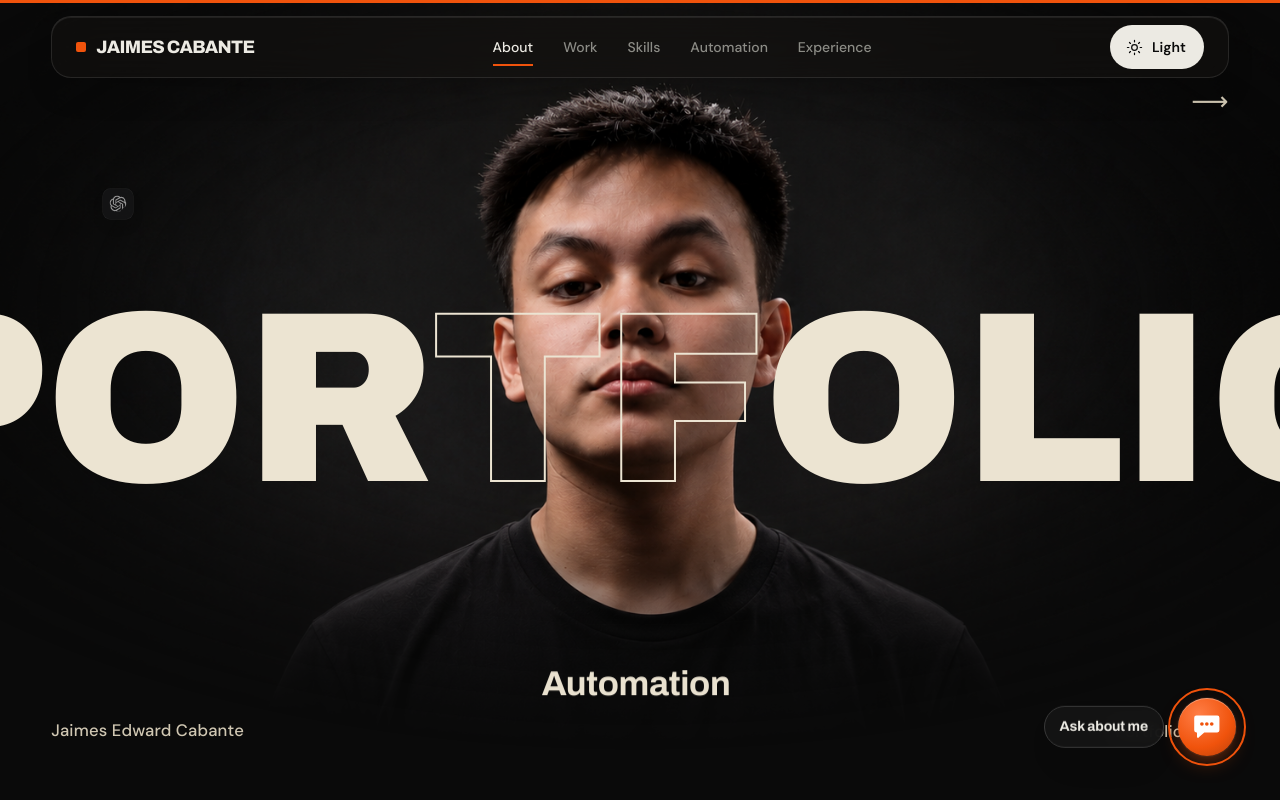
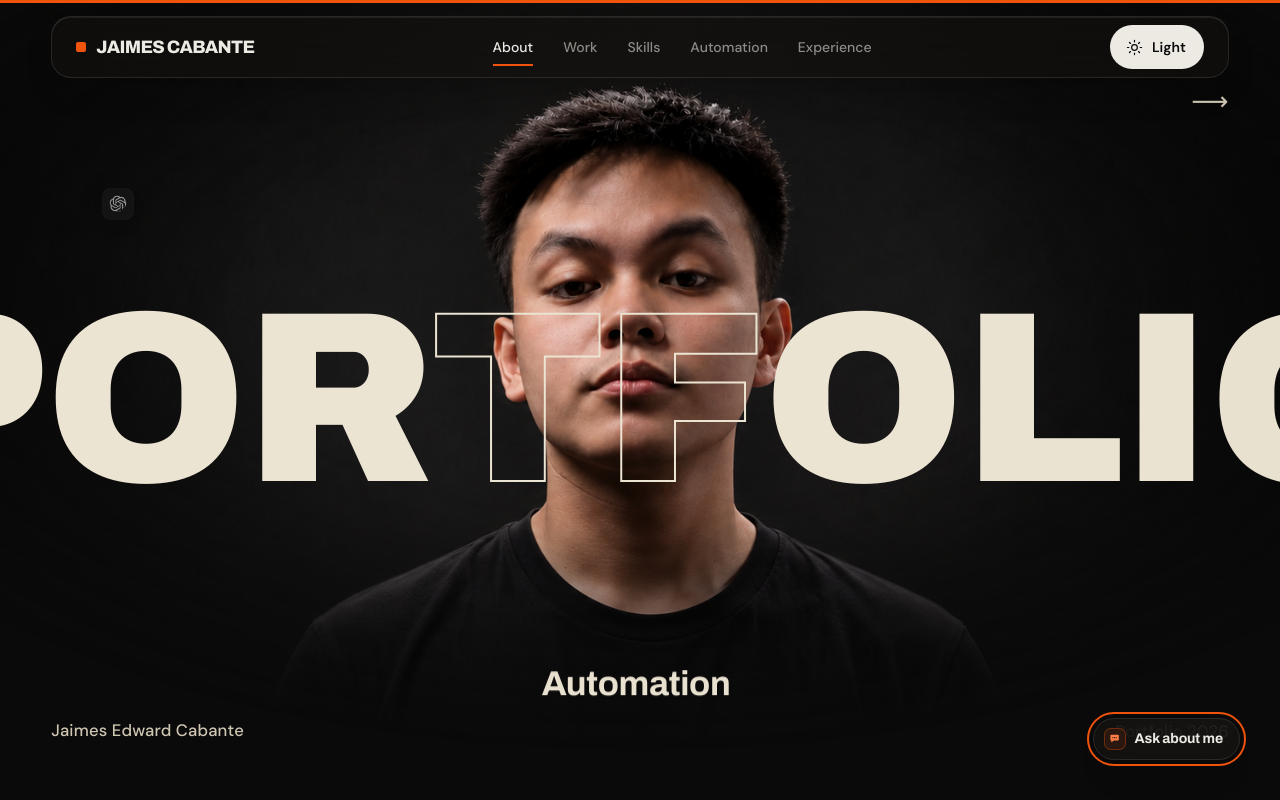
Before and after one commit to Jaimes-Onix/Jaimes-portfolio, a React (Vite) app: page / in a window 1280 px wide. Shown: the top 800 px of the page. Built offline with nearby package versions, Linux system fonts and the light colour scheme.

Commit message:
Chatbot changes

```diff
--- a/src/ChatBot.jsx
+++ b/src/ChatBot.jsx
@@ -12,7 +12,7 @@ import { motion, AnimatePresence, useReducedMotion } from 'framer-motion'
 const EASE = [0.22, 1, 0.36, 1]
 
 const GREETING =
-  "Hey! I'm Jaimes's assistant. Ask me anything about Jaimes — his work, skills, experience — or about this portfolio site itself."
+  "Hey! I'm Jaimes's assistant. Ask me anything about Jaimes: his work, skills, and experience, or about this portfolio site itself."
 
 const SUGGESTIONS = [
   'What does Jaimes do?',
@@ -112,11 +112,6 @@ function Message({ role, content, goto, onGoto }) {
   const isUser = role === 'user'
   return (
     <div className={`cb-msg ${isUser ? 'cb-msg--user' : 'cb-msg--bot'}`}>
-      {!isUser && (
-        <span className="cb-msg__avatar">
-          <BotFace w={28} />
-        </span>
-      )}
       <div className="cb-msg__col">
         <div className="cb-msg__bubble">{linkify(content)}</div>
         {!isUser && goto && (
@@ -207,7 +202,7 @@ export default function ChatBot() {
         const match = raw.match(GOTO_RE)
         const text =
           raw.replace(GOTO_RE, '').replace(/\n{3,}/g, '\n\n').trim() ||
-          'Sure — use the button below. 👇'
+          'Sure, use the button below. 👇'
         const goto = match ? resolveTarget(match[1]) : null
         setMessages((m) => [...m, { role: 'assistant', content: text, goto }])
       } catch (err) {
@@ -273,12 +268,12 @@ export default function ChatBot() {
             animate={reduce ? {} : { opacity: 1, scale: 1 }}
             exit={reduce ? {} : { opacity: 0, scale: 0.6 }}
             transition={{ duration: 0.3, ease: EASE }}
-            whileHover={reduce ? {} : { scale: 1.06 }}
-            whileTap={{ scale: 0.94 }}
+            whileHover={reduce ? {} : { y: -2 }}
+            whileTap={{ scale: 0.96 }}
             title="Ask about Jaimes"
           >
+            <BotFace w={22} />
             <span className="cb-launcher__label">Ask about me</span>
-            <BotFace w={58} />
           </motion.button>
         )}
       </AnimatePresence>
@@ -331,9 +326,6 @@ export default function ChatBot() {
 
               {loading && (
                 <div className="cb-msg cb-msg--bot">
-                  <span className="cb-msg__avatar">
-                    <BotFace w={28} />
-                  </span>
                   <div className="cb-msg__bubble cb-msg__bubble--typing" aria-label="Thinking">
                     <span className="cb-dot" />
                     <span className="cb-dot" />
@@ -367,7 +359,7 @@ export default function ChatBot() {
               </button>
             </form>
 
-            <p className="cb-foot">Ask about Jaimes &amp; this portfolio · powered by AI</p>
+            <p className="cb-foot">Responses are AI-generated</p>
           </motion.div>
         )}
       </AnimatePresence>
--- a/src/styles.css
+++ b/src/styles.css
@@ -435,10 +435,12 @@
   :root[data-theme="light"] .hmask__word .is-out { -webkit-text-stroke-color: var(--ink); }
   :root[data-theme="light"] .hmask__role { color: var(--ink); }
   :root[data-theme="light"] .hmask__corner { color: var(--muted); }
-  /* transparent cut-out: no mask, fills frame, washed lower shirt cropped below the fold */
-  .hmask__photo--cut img {
-    -webkit-mask-image: none;
-    mask-image: none;
+  /* light cut-out: fade the lower torso into the light background so the gray
+     shirt melts into the page. Double class beats the base .hmask__photo img
+     rule (equal specificity would otherwise let the base radial win). */
+  .hmask__photo.hmask__photo--cut img {
+    -webkit-mask-image: radial-gradient(84% 66% at 50% 30%, #000 26%, transparent 58%);
+    mask-image: radial-gradient(84% 66% at 50% 30%, #000 26%, transparent 58%);
     object-fit: cover;
     object-position: center top;
     width: 100%;
@@ -2504,9 +2506,9 @@
 
 
 /* ============================================================
-   Chat assistant — "Ask about Jaimes"
-   Bot logo: a simple tangerine badge with a white chat-bubble icon.
-   Clean and flat, on-brand with the Onyx system. Sized via --bf (px).
+   Chat assistant — "Ask about Jaimes"  (Refined Onyx glass)
+   Logo: a flat rounded chip — soft tangerine tint, hairline accent
+   border, tangerine chat glyph. No gloss. Sized via --bf (px).
    ============================================================ */
 
 .botface {
@@ -2520,33 +2522,38 @@
 .botface__badge {
   position: absolute;
   inset: 0;
-  border-radius: 50%;
+  border-radius: 30%;
   display: grid;
   place-items: center;
-  background: radial-gradient(circle at 36% 28%, var(--accent-ink) 0%, var(--accent) 60%, #b8400a 100%);
-  box-shadow:
-    inset 0 1px 0 rgba(255, 255, 255, 0.32),
-    inset 0 calc(var(--bf, 100) * -0.05px) calc(var(--bf, 100) * 0.1px) rgba(120, 30, 0, 0.4);
+  background: var(--accent-tint);
+  border: 1px solid color-mix(in srgb, var(--accent) 34%, transparent);
 }
 .botface__icon {
-  width: 58%;
-  height: 58%;
-  color: var(--accent); /* the chat-bubble dots inherit this */
+  width: 56%;
+  height: 56%;
+  color: var(--accent-ink);
   display: block;
 }
-
-/* ---- launcher: the glowing bead in the corner; label reveals on hover ---- */
+/* recolour the glyph: tangerine bubble with tint-coloured dots (read as holes) */
+.botface__icon path { fill: currentColor; }
+.botface__icon circle { fill: var(--accent-tint); }
+
+/* ---- launcher: a slim dark-glass pill (small mark + label) ---- */
 .cb-launcher {
   position: fixed;
-  right: clamp(26px, 4vw, 44px);
-  bottom: clamp(26px, 4vw, 44px);
+  right: clamp(20px, 4vw, 40px);
+  bottom: clamp(20px, 4vw, 40px);
   z-index: 90;
-  display: inline-grid;
-  place-items: center;
-  padding: 0;
-  border: none;
-  background: transparent;
-  box-shadow: none;
+  display: inline-flex;
+  align-items: center;
+  gap: 9px;
+  padding: 9px 16px 9px 10px;
+  border-radius: var(--r-pill);
+  border: 1px solid var(--nav-border);
+  background: var(--nav-bg-stuck);
+  -webkit-backdrop-filter: blur(18px) saturate(1.4);
+  backdrop-filter: blur(18px) saturate(1.4);
+  box-shadow: var(--shadow-md);
   color: var(--ink);
   font-family: var(--font-display);
   font-weight: 700;
@@ -2554,60 +2561,43 @@
   letter-spacing: -0.01em;
   cursor: pointer;
   -webkit-tap-highlight-color: transparent;
+  transition: transform 0.22s ease, box-shadow 0.22s ease, border-color 0.22s ease;
+}
+.cb-launcher:hover {
+  border-color: color-mix(in srgb, var(--accent) 50%, var(--nav-border));
+  box-shadow: var(--shadow-lg);
 }
 .cb-launcher:focus-visible {
   outline: 2px solid var(--accent);
-  outline-offset: 8px;
-  border-radius: 50%;
-}
-/* soft ambient glow on the launcher logo so it reads as a button in the corner */
-.cb-launcher .botface__badge {
-  box-shadow:
-    inset 0 1px 0 rgba(255, 255, 255, 0.32),
-    0 8px 22px -6px rgba(240, 83, 12, 0.6),
-    0 0 0 1px rgba(255, 255, 255, 0.06);
-}
-/* label is an absolute tooltip to the LEFT of the bead — keeps the resting
-   state a clean bead and the focus ring tight around it */
-.cb-launcher__label {
-  position: absolute;
-  right: calc(100% + 14px);
-  top: 50%;
-  white-space: nowrap;
-  padding: 9px 15px;
-  border-radius: var(--r-pill);
-  background: color-mix(in srgb, var(--surface) 92%, transparent);
-  -webkit-backdrop-filter: blur(10px);
-  backdrop-filter: blur(10px);
-  border: 1px solid var(--line-strong);
-  box-shadow: var(--shadow-md);
-  color: var(--ink);
-  opacity: 0;
-  transform: translateY(-50%) translateX(10px);
-  transition: opacity 0.22s ease, transform 0.22s ease;
-  pointer-events: none;
-}
-.cb-launcher:hover .cb-launcher__label,
-.cb-launcher:focus-visible .cb-launcher__label,
-.cb-launcher.is-peeking .cb-launcher__label {
-  opacity: 1;
-  transform: translateY(-50%) translateX(0);
-}
-
-/* ---- panel ---- */
+  outline-offset: 4px;
+}
+.cb-launcher__label { white-space: nowrap; }
+/* periodic attention nudge — a soft tangerine glow pulse (skipped under
+   reduced-motion). Uses box-shadow, not transform, so it never fights
+   Framer's inline transform on the launcher. */
+.cb-launcher.is-peeking { animation: cbGlow 2.6s ease; }
+@keyframes cbGlow {
+  0%, 100% { box-shadow: var(--shadow-md); }
+  30% { box-shadow: var(--shadow-md), 0 0 0 4px color-mix(in srgb, var(--accent) 26%, transparent); }
+  60% { box-shadow: var(--shadow-md); }
+}
+
+/* ---- panel: frosted dark-glass card ---- */
 .cb-panel {
   position: fixed;
   right: clamp(16px, 3vw, 28px);
   bottom: clamp(16px, 3vw, 28px);
   z-index: 95;
-  width: min(384px, calc(100vw - 32px));
-  height: min(580px, calc(100dvh - 40px));
+  width: min(390px, calc(100vw - 32px));
+  height: min(586px, calc(100dvh - 40px));
   display: flex;
   flex-direction: column;
-  background: var(--surface);
-  border: 1px solid var(--line-strong);
+  background: color-mix(in srgb, var(--surface) 82%, transparent);
+  -webkit-backdrop-filter: blur(30px) saturate(1.5);
+  backdrop-filter: blur(30px) saturate(1.5);
+  border: 1px solid var(--nav-border);
   border-radius: var(--r-xl);
-  box-shadow: var(--shadow-lg);
+  box-shadow: var(--shadow-lg), inset 0 1px 0 rgba(255, 255, 255, 0.06);
   overflow: hidden;
   transform-origin: bottom right;
 }
@@ -2615,10 +2605,10 @@
 .cb-head {
   display: flex;
   align-items: center;
-  gap: 12px;
-  padding: 14px 14px 14px 16px;
+  gap: 11px;
+  padding: 15px 15px 15px 16px;
   border-bottom: 1px solid var(--line);
-  background: var(--surface-2);
+  background: transparent;
 }
 .cb-head__face { display: inline-flex; }
 .cb-head__meta { display: flex; flex-direction: column; line-height: 1.2; flex: 1 1 auto; min-width: 0; }
@@ -2651,22 +2641,44 @@
   scrollbar-color: var(--line-strong) transparent;
 }
 
-.cb-msg { display: flex; align-items: flex-end; gap: 8px; max-width: 100%; }
-.cb-msg--user { flex-direction: row-reverse; }
-.cb-msg__avatar { flex: none; display: inline-flex; align-self: flex-start; margin-top: 2px; }
-.cb-msg__col { display: flex; flex-direction: column; gap: 8px; max-width: 84%; align-items: flex-start; }
+.cb-msg { display: flex; max-width: 100%; }
+.cb-msg--bot { justify-content: flex-start; }
+.cb-msg--user { justify-content: flex-end; }
+.cb-msg__col { display: flex; flex-direction: column; gap: 8px; max-width: 86%; }
+.cb-msg--bot .cb-msg__col { align-items: flex-start; }
 .cb-msg--user .cb-msg__col { align-items: flex-end; }
 .cb-msg__bubble {
   font-size: 14px;
   line-height: 1.55;
   padding: 10px 13px;
-  border-radius: 14px;
+  border-radius: 15px;
   max-width: 100%;
   white-space: pre-wrap;
   word-wrap: break-word;
   overflow-wrap: anywhere;
 }
-/* "Go to <section>" navigation button rendered under a bot message */
+/* bot: soft dark bubble that sits on the glass */
+.cb-msg--bot .cb-msg__bubble {
+  background: color-mix(in srgb, var(--surface-2) 82%, transparent);
+  border: 1px solid var(--line);
+  color: var(--ink-soft);
+  border-bottom-left-radius: 5px;
+}
+/* you: a quiet tangerine-tinted outline — no loud solid fill */
+.cb-msg--user .cb-msg__bubble {
+  background: color-mix(in srgb, var(--accent) 10%, transparent);
+  border: 1px solid color-mix(in srgb, var(--accent) 30%, transparent);
+  color: var(--ink);
+  border-bottom-right-radius: 5px;
+}
+.cb-msg__bubble .cb-link {
+  color: var(--accent-ink);
+  text-decoration: underline;
+  text-underline-offset: 2px;
+  font-weight: 600;
+  word-break: break-word;
+}
+/* "Go to <section>" nav button under a bot message — ghost chip, not solid */
 .cb-goto {
   display: inline-flex;
   align-items: center;
@@ -2674,37 +2686,17 @@
   font-family: var(--font-body);
   font-size: 13px;
   font-weight: 600;
-  color: #fff;
-  background: var(--accent);
-  border: none;
+  color: var(--accent-ink);
+  background: transparent;
+  border: 1px solid color-mix(in srgb, var(--accent) 42%, transparent);
   border-radius: var(--r-pill);
-  padding: 8px 14px;
+  padding: 7px 14px;
   cursor: pointer;
-  box-shadow: 0 6px 16px -8px rgba(240, 83, 12, 0.8);
-  transition: background 0.18s ease, transform 0.12s ease;
-}
-.cb-goto:hover { background: var(--accent-press); }
+  transition: background 0.18s ease, border-color 0.18s ease, transform 0.12s ease;
+}
+.cb-goto:hover { background: var(--accent-tint); border-color: color-mix(in srgb, var(--accent) 60%, transparent); }
 .cb-goto:active { transform: scale(0.96); }
 .cb-goto svg { margin-top: 1px; }
-.cb-msg--bot .cb-msg__bubble {
-  background: var(--surface-2);
-  border: 1px solid var(--line);
-  color: var(--ink-soft);
-  border-bottom-left-radius: 5px;
-}
-.cb-msg__bubble .cb-link {
-  color: var(--accent-ink);
-  text-decoration: underline;
-  text-underline-offset: 2px;
-  font-weight: 600;
-  word-break: break-word;
-}
-.cb-msg--user .cb-msg__bubble .cb-link { color: #fff; }
-.cb-msg--user .cb-msg__bubble {
-  background: var(--accent);
-  color: #fff;
-  border-bottom-right-radius: 5px;
-}
 
 /* typing indicator */
 .cb-msg__bubble--typing { display: inline-flex; align-items: center; gap: 5px; padding: 13px; }
@@ -2719,21 +2711,25 @@
 .cb-dot:nth-child(3) { animation-delay: 0.36s; }
 @keyframes cbBlink { 0%, 60%, 100% { opacity: 0.25; transform: translateY(0); } 30% { opacity: 1; transform: translateY(-2px); } }
 
-/* suggestion chips */
-.cb-chips { display: flex; flex-wrap: wrap; gap: 8px; padding-left: 36px; }
+/* suggestion chips — quiet dark outlines, warm to tangerine on hover */
+.cb-chips { display: flex; flex-wrap: wrap; gap: 8px; padding-left: 0; }
 .cb-chip {
   font-family: var(--font-body);
   font-size: 12.5px;
   font-weight: 500;
-  color: var(--accent-ink);
-  background: var(--accent-tint);
-  border: 1px solid color-mix(in srgb, var(--accent) 35%, transparent);
+  color: var(--ink-soft);
+  background: color-mix(in srgb, var(--ink) 4%, transparent);
+  border: 1px solid var(--line-strong);
   border-radius: var(--r-pill);
   padding: 7px 13px;
   cursor: pointer;
-  transition: background 0.18s ease, transform 0.12s ease;
-}
-.cb-chip:hover { background: color-mix(in srgb, var(--accent) 22%, var(--accent-tint)); }
+  transition: background 0.18s ease, border-color 0.18s ease, color 0.18s ease, transform 0.12s ease;
+}
+.cb-chip:hover {
+  color: var(--accent-ink);
+  border-color: color-mix(in srgb, var(--accent) 45%, transparent);
+  background: var(--accent-tint);
+}
 .cb-chip:active { transform: scale(0.96); }
 
 /* input */
@@ -2743,14 +2739,14 @@
   gap: 8px;
   padding: 12px;
   border-top: 1px solid var(--line);
-  background: var(--surface);
+  background: transparent;
 }
 .cb-input__field {
   flex: 1 1 auto;
   resize: none;
   border: 1px solid var(--line-strong);
   border-radius: 14px;
-  background: var(--ground);
+  background: color-mix(in srgb, var(--ground) 74%, transparent);
   color: var(--ink);
   font-family: var(--font-body);
   font-size: 14px;
@@ -2760,10 +2756,13 @@
   min-height: 42px;
   field-sizing: content;
   outline: none;
-  transition: border-color 0.18s ease;
+  transition: border-color 0.18s ease, box-shadow 0.18s ease;
 }
 .cb-input__field::placeholder { color: var(--faint); }
-.cb-input__field:focus { border-color: var(--accent); }
+.cb-input__field:focus {
+  border-color: color-mix(in srgb, var(--accent) 55%, var(--line-strong));
+  box-shadow: 0 0 0 3px color-mix(in srgb, var(--accent) 16%, transparent);
+}
 .cb-input__send {
   flex: none;
   width: 42px;
@@ -2771,15 +2770,16 @@
   display: grid;
   place-items: center;
   border: none;
-  border-radius: 12px;
+  border-radius: 13px;
   background: var(--accent);
   color: #fff;
   cursor: pointer;
+  box-shadow: 0 8px 20px -10px rgba(240, 83, 12, 0.9);
   transition: background 0.18s ease, opacity 0.18s ease, transform 0.12s ease;
 }
 .cb-input__send:hover:not(:disabled) { background: var(--accent-press); }
 .cb-input__send:active:not(:disabled) { transform: scale(0.94); }
-.cb-input__send:disabled { opacity: 0.4; cursor: not-allowed; }
+.cb-input__send:disabled { opacity: 0.4; cursor: not-allowed; box-shadow: none; }
 
 .cb-foot {
   text-align: center;
```
